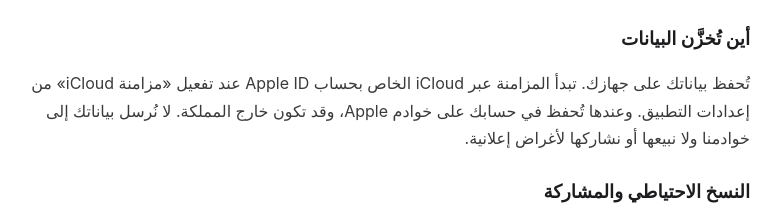
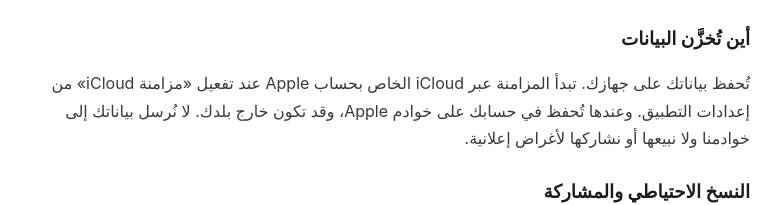
Before and after one commit to alrashdi-apps/malikeen, a plain HTML site: page privacy/index.html in a window 1280 px wide. Shown: the part 375-580 px from the top of the page, without its empty margins (250-1032 px from the left). Drawn offline with Linux system fonts and the light colour scheme.

Commit message:
Say on the privacy page that iCloud may keep the data outside the user's country, not «the Kingdom», as the app serves the UAE too, and call the account an Apple Account, as Apple does

```diff
--- a/privacy/index.html
+++ b/privacy/index.html
@@ -23,7 +23,7 @@
   <p>قد تُخزَّن على جهازك: أسماء المباني والوحدات، أسماء المستأجرين، أرقام الجوال، رقم الهوية (اختياري)، تفاصيل العقود والإيجارات، الدفعات، والمصروفات.</p>
 
   <h2>أين تُخزَّن البيانات</h2>
-  <p>تُحفظ بياناتك على جهازك. تبدأ المزامنة عبر iCloud الخاص بحساب Apple ID عند تفعيل «مزامنة iCloud» من إعدادات التطبيق. وعندها تُحفظ في حسابك على خوادم Apple، وقد تكون خارج المملكة. لا نُرسل بياناتك إلى خوادمنا ولا نبيعها أو نشاركها لأغراض إعلانية.</p>
+  <p>تُحفظ بياناتك على جهازك. تبدأ المزامنة عبر iCloud الخاص بحساب Apple عند تفعيل «مزامنة iCloud» من إعدادات التطبيق. وعندها تُحفظ في حسابك على خوادم Apple، وقد تكون خارج بلدك. لا نُرسل بياناتك إلى خوادمنا ولا نبيعها أو نشاركها لأغراض إعلانية.</p>
 
   <h2>النسخ الاحتياطي والمشاركة</h2>
   <p>يمكنك حفظ نسخة احتياطية أو تصدير جدول من الإعدادات عبر تطبيقات أخرى مثل الملفات أو البريد. أنت تتحكم في هذه المشاركة، وملف النسخة غير مشفّر.</p>
```
